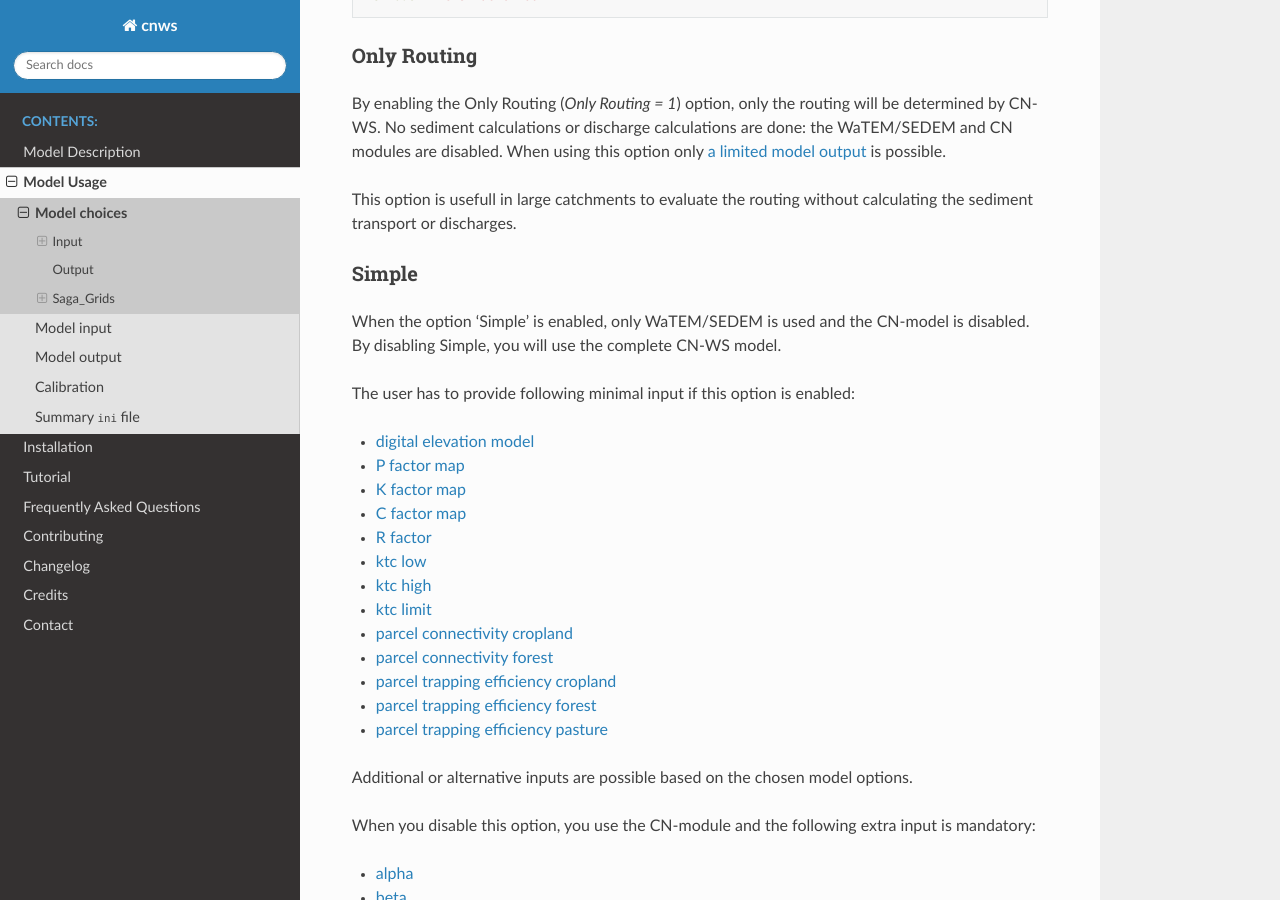
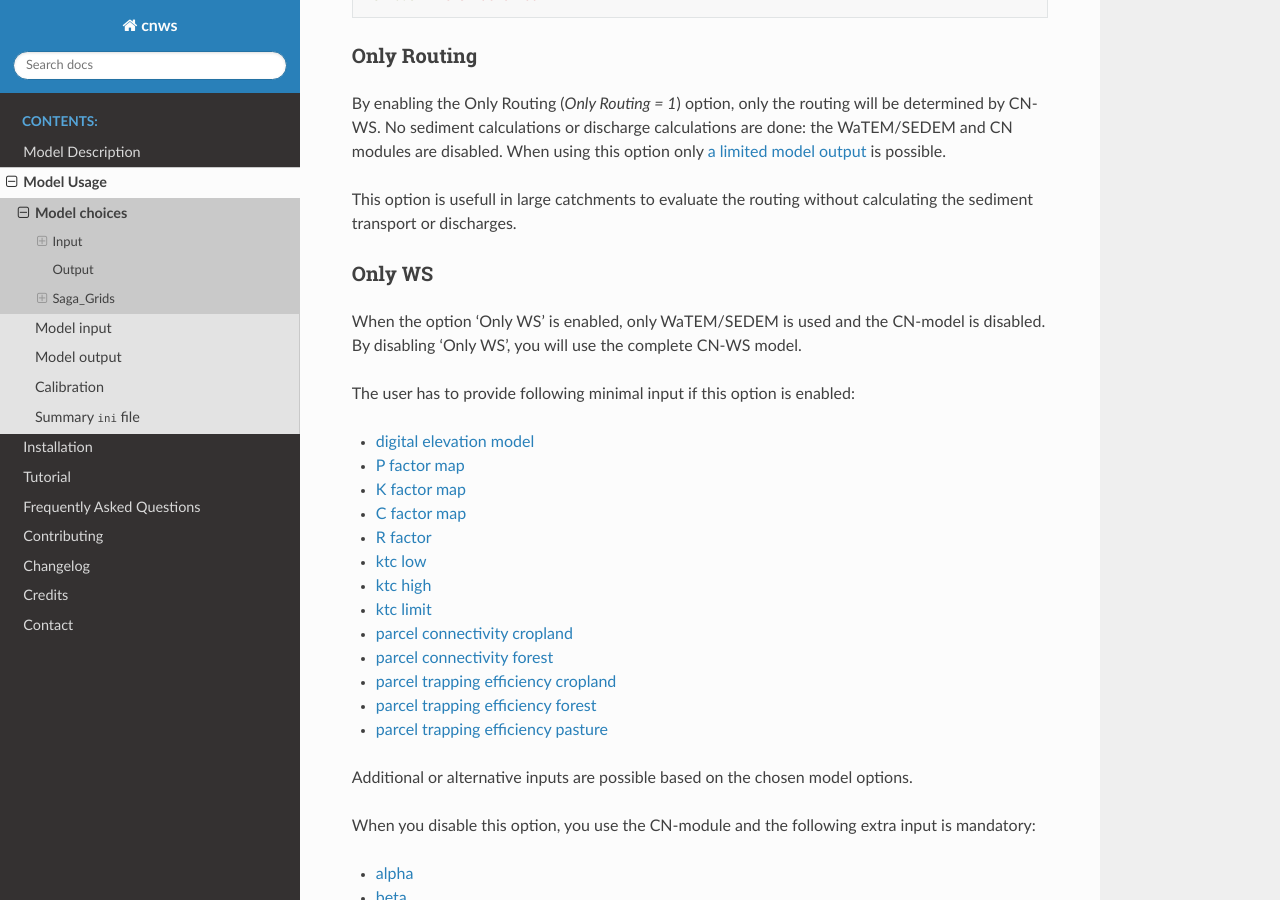
Before and after one commit to watem-sedem/watem-sedem, a Sphinx documentation site: the page built from docs/choices.rst, in a window 1280 px wide and 900 px high, scrolled down 3699 px. Built offline with Sphinx 7.4.7 and the Read the Docs theme 2.0.0, drawn with Linux system fonts in a browser that asks for light colours.

Commit message:
Update docs

```diff
--- a/docs/choices.rst
+++ b/docs/choices.rst
@@ -200,11 +200,11 @@ calculating the sediment transport or discharges.
 
 .. _simple:
 
-Simple
-######
+Only WS
+#######
 
-When the option 'Simple' is enabled, only WaTEM/SEDEM is used and the CN-model
-is disabled. By disabling Simple, you will use the complete CN-WS model.
+When the option 'Only WS' is enabled, only WaTEM/SEDEM is used and the CN-model
+is disabled. By disabling 'Only WS', you will use the complete CN-WS model.
 
 The user has to provide following minimal input if this option is enabled:
 
```
Also changed, not shown: docs/grid_coordinates.rst (added, +18 -0 lines), 6 other files.
